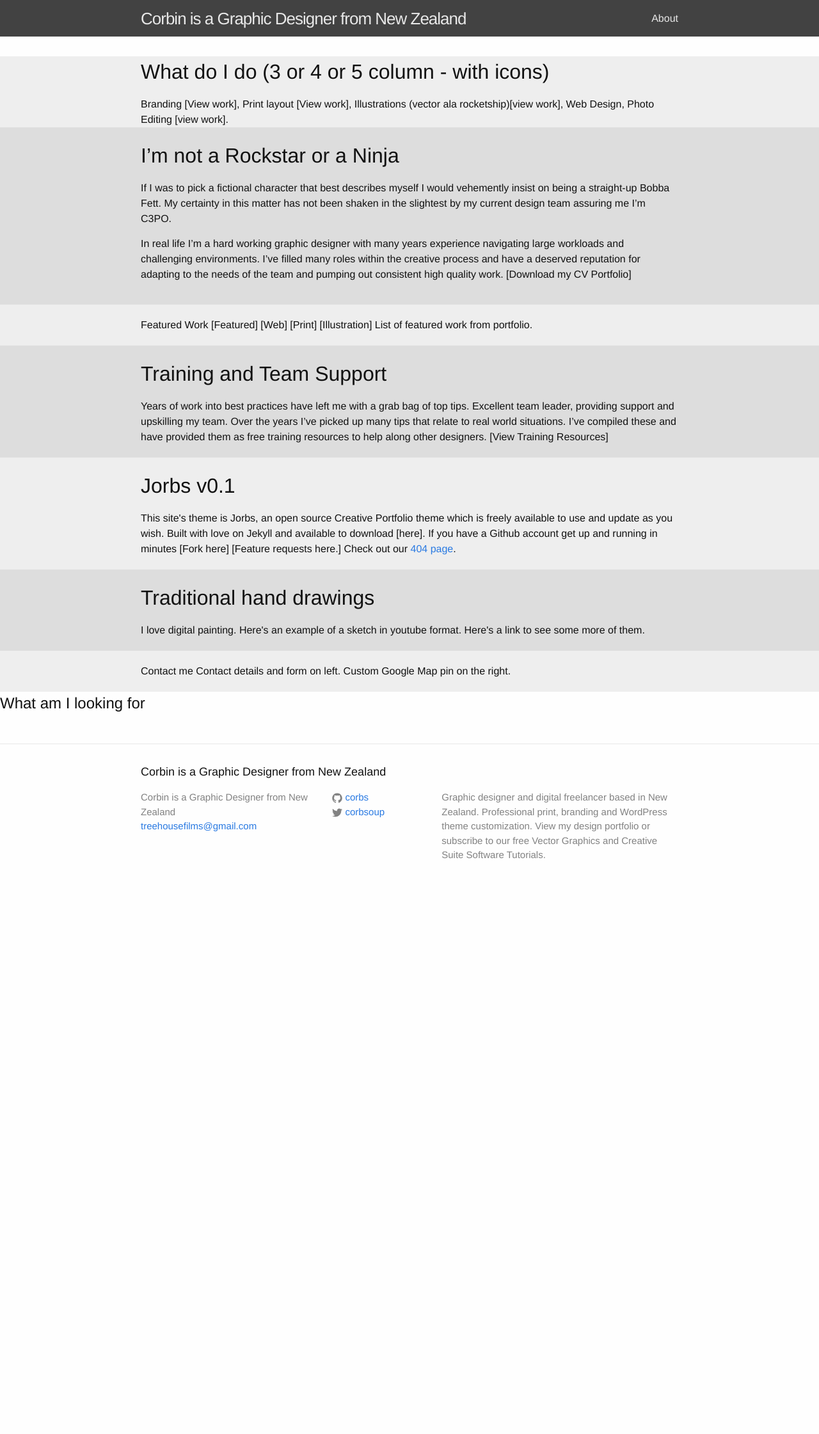
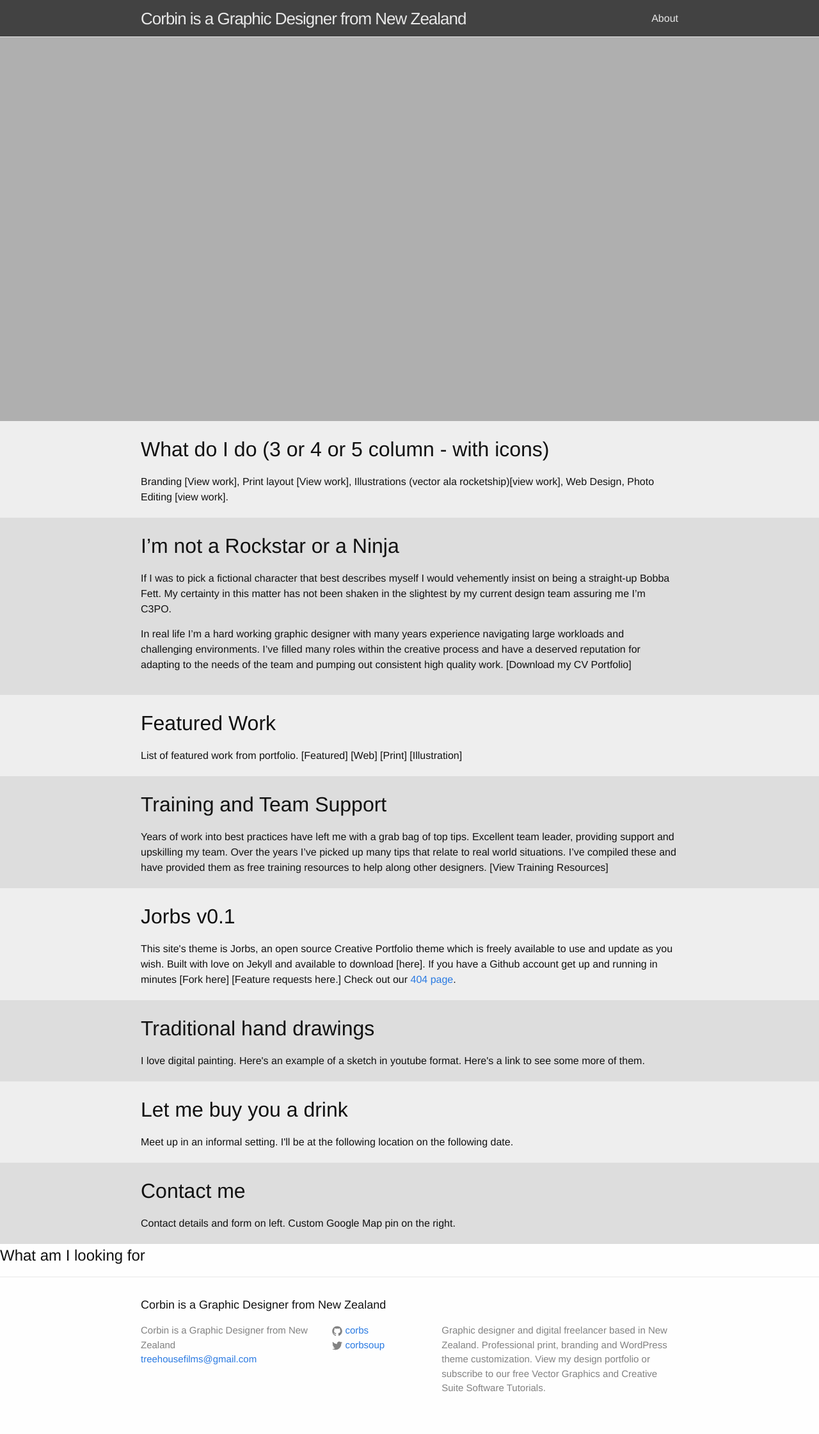
Before and after one commit to corbs/corbs.github.io, a Jekyll site: the page built from home.md, in a window 1280 px wide. Shown: the whole page at 64% size. Built offline with Jekyll 4.4.1, drawn with Linux system fonts in a browser that asks for light colours; before the commit the page ends 1408 px from its top, so only the background shows below that.

Commit message:
front page content and 404 width fix

```diff
--- a/_layouts/home.html
+++ b/_layouts/home.html
@@ -1,3 +1,6 @@
+---
+---
+
 <!DOCTYPE html>
 <html>
 
@@ -7,9 +10,7 @@
 
     {% include header.html %}
 
-    <div class="page-content">
         {{ content }}
-    </div>
 
     {% include footer.html %}
 
--- a/_sass/_base.scss
+++ b/_sass/_base.scss
@@ -172,10 +172,11 @@ pre {
     }
 }
 
-//Homepage Fullscreen
+//Homepage Fullscreen -c
 .hero {
   width: 100%;
-  height: 100%;
+  background-color: #afafaf;
+  height:600px;
 }
 .fullscreen {
   padding:20px 0;
--- a/home.md
+++ b/home.md
@@ -2,7 +2,9 @@
 layout: home
 permalink: /home
 ---
-<div class="hero" style="background-color:#eee; height:100%;">
+<div class="hero"></div>
+
+<div class="fullscreen" style="background-color:#eee;">
   <div class="wrapper">
   <h1>What do I do (3 or 4 or 5 column - with icons)</h1>
   Branding [View work], Print layout [View work], Illustrations (vector ala rocketship)[view work], Web Design, Photo Editing [view work].
@@ -20,8 +22,9 @@ permalink: /home
 
 <div class="fullscreen" style="background-color:#eee;">
   <div class="wrapper">
-  Featured Work [Featured] [Web] [Print] [Illustration]
+  <h1>Featured Work</h1>
   List of featured work from portfolio.
+  [Featured] [Web] [Print] [Illustration]
   </div>
 </div>
 
@@ -53,7 +56,14 @@ I love digital painting. Here's an example of a sketch in youtube format. Here's
 
 <div class="fullscreen" style="background-color:#eee;">
   <div class="wrapper">
-Contact me
+<h1>Let me buy you a drink</h1>
+Meet up in an informal setting. I'll be at the following location on the following date.
+ </div>
+</div>
+
+<div class="fullscreen" style="background-color:#ddd;">
+  <div class="wrapper">
+<h1>Contact me</h1>
 Contact details and form on left. Custom Google Map pin on the right.
   </div>
 </div>
```
Also changed, not shown: 404.md (+12 -5 lines), Gemfile.lock.
